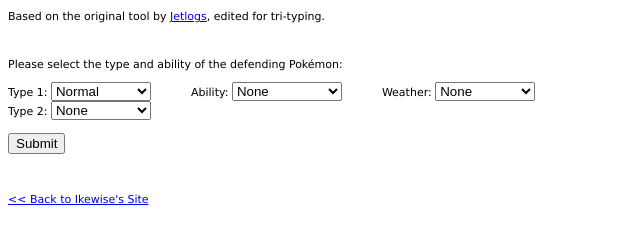
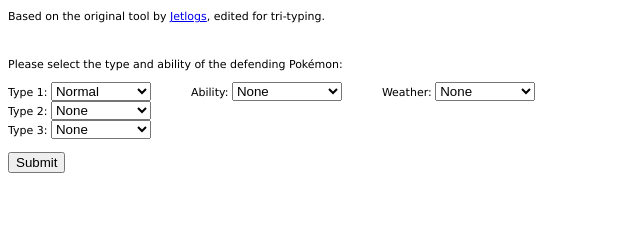
Before and after one commit to Code-Singularity/trityper, a plain HTML site: page index.html in a window 1280 px wide. Shown: the part 35-278 px from the top of the page, without its empty margins (0-640 px from the left). Drawn offline with Linux system fonts and the light colour scheme.

Commit message:
Update index.html

```diff
--- a/index.html
+++ b/index.html
@@ -105,6 +105,7 @@ $(document).ready(function(){
 		$("div#content").hide();
 		var type1 = $("#def_type1").val();
 		var type2 = $("#def_type2").val();
+		var type3 = $("#def_type3").val();
 		var ability = $("#def_ability").val();
 		var weather = $("#def_weather").val();
 		var color = new Array();
@@ -116,7 +117,7 @@ $(document).ready(function(){
 		{
 			for (i=0; i<=18; i++)
 			{
-				result[i] = ((types[i][type1] * types[i][type2]) * abilities[ability][i]) * weathers[weather][i];
+				result[i] = ((types[i][type1] * types[i][type2] * types[i][type3]) * abilities[ability][i]) * weathers[weather][i];
 				if((types[i][type1] * types[i][type2]) < 2 && ability == 10){result[i] = 0};
 				if((types[i][type1] * types[i][type2]) >= 2 && ability == 9){result[i] = result[i] * 0.75};
 				if(result[i] == 1){color[i] = "dmg_normal"};
@@ -143,7 +144,7 @@ $(document).ready(function(){
 		}
 		else
 		{
-			$("div#content").empty().append("Type 1 and Type 2 must be different").show("slow");
+			$("div#content").empty().append("Types must be different").show("slow");
 		}
 	});
 });
@@ -197,6 +198,28 @@ $(document).ready(function(){
 	<option value="15">Dark</option>
 	<option value="16">Steel</option>
 	<option value="17">Fairy</option>
+	</select><br>
+
+	Type 3: <select id="def_type3">
+	<option value="18">None</option>
+	<option value="0">Normal</option>
+	<option value="1">Fire</option>
+	<option value="2">Water</option>
+	<option value="3">Electric</option>
+	<option value="4">Grass</option>
+	<option value="5">Ice</option>
+	<option value="6">Fighting</option>
+	<option value="7">Poison</option>
+	<option value="8">Ground</option>
+	<option value="9">Flying</option>
+	<option value="10">Psychic</option>
+	<option value="11">Bug</option>
+	<option value="12">Rock</option>
+	<option value="13">Ghost</option>
+	<option value="14">Dragon</option>
+	<option value="15">Dark</option>
+	<option value="16">Steel</option>
+	<option value="17">Fairy</option>
 	</select><br><br>
 </div>
 <div class="column">
@@ -226,7 +249,5 @@ $(document).ready(function(){
 
 <div id="content"></div><br><br>
 
-<a href="index.html">&lt;&lt; Back to Ikewise's Site</a>
-
 </body>
 </html>
```
